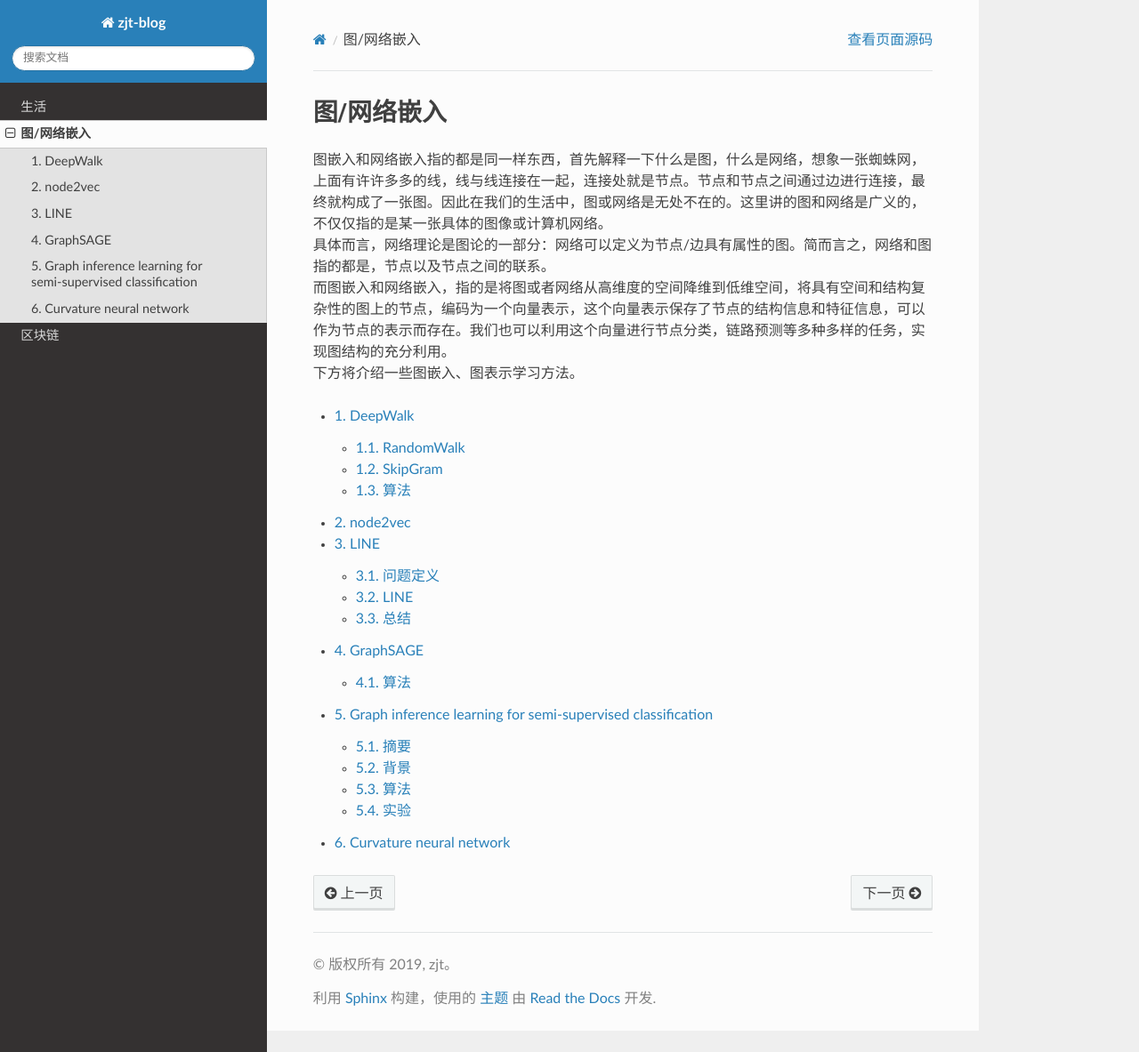
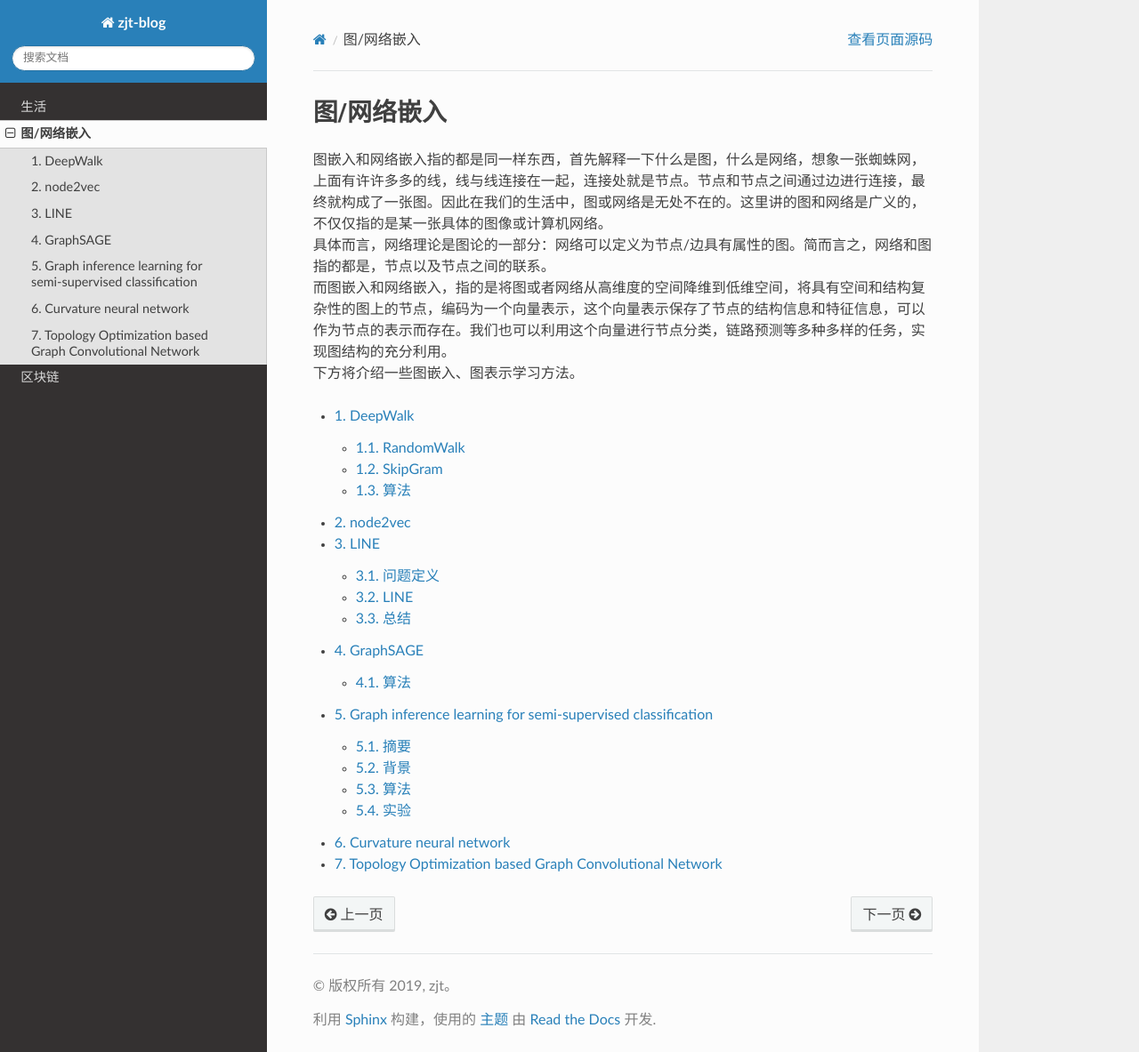
Before and after one commit to shistark/readthedocs-blog, a Sphinx documentation site: the page built from source/embeddings/index.rst, in a window 1280 px wide and 1183 px high. Shown: the whole window at 89% size. Built offline with Sphinx 7.4.7 and the Read the Docs theme 2.0.0, drawn with Linux system fonts in a browser that asks for light colours.

Commit message:
add new embedding article

```diff
--- a/source/embeddings/index.rst
+++ b/source/embeddings/index.rst
@@ -15,3 +15,4 @@
     GraphSAGE
     Graph_inference_learning_for_semi_supervised_classification
     Curvature_neural_network
+    Topology_Optimization_based_Graph_Convolutional_Network
```
Also changed, not shown: source/embeddings/Topology_Optimization_based_Graph_Convolutional_Network.md (added, +11 -0 lines), source/embeddings/20200405/min.png (added), source/embeddings/20200405/to-gcn.png (added).
